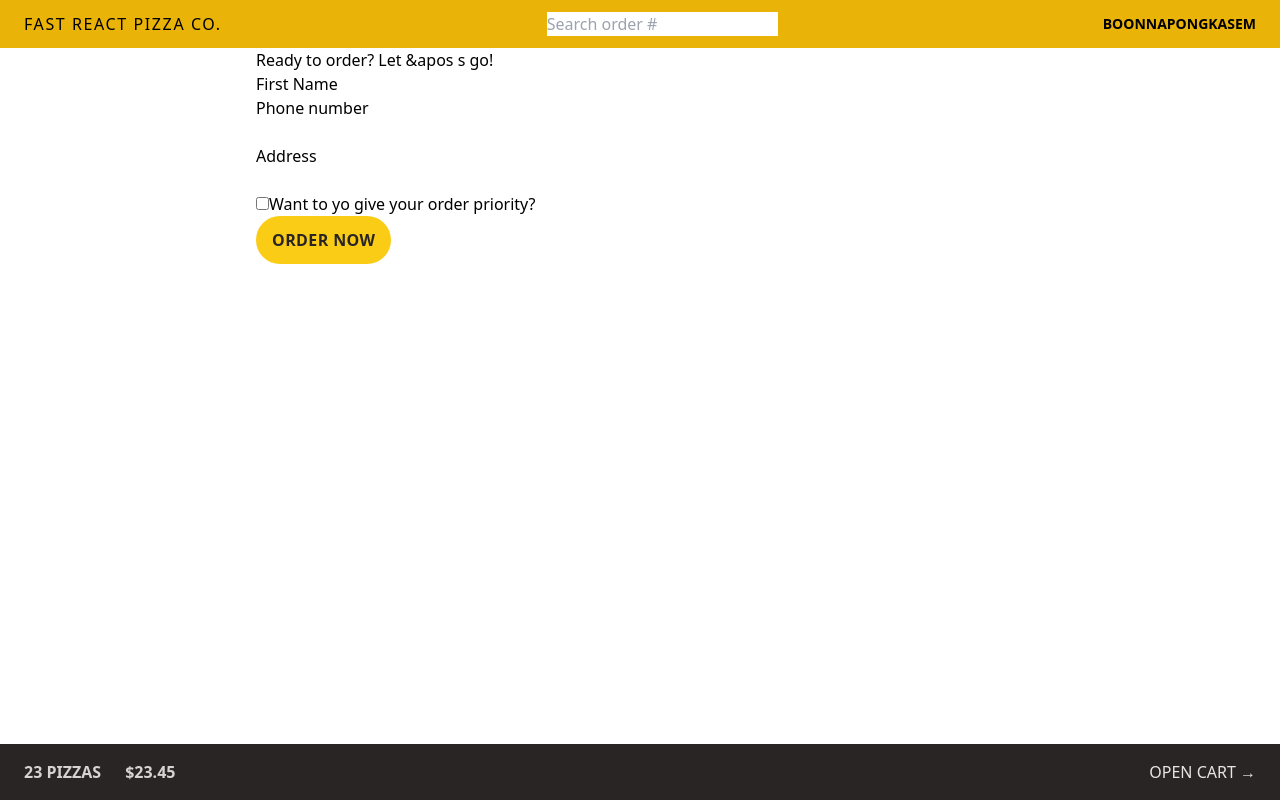
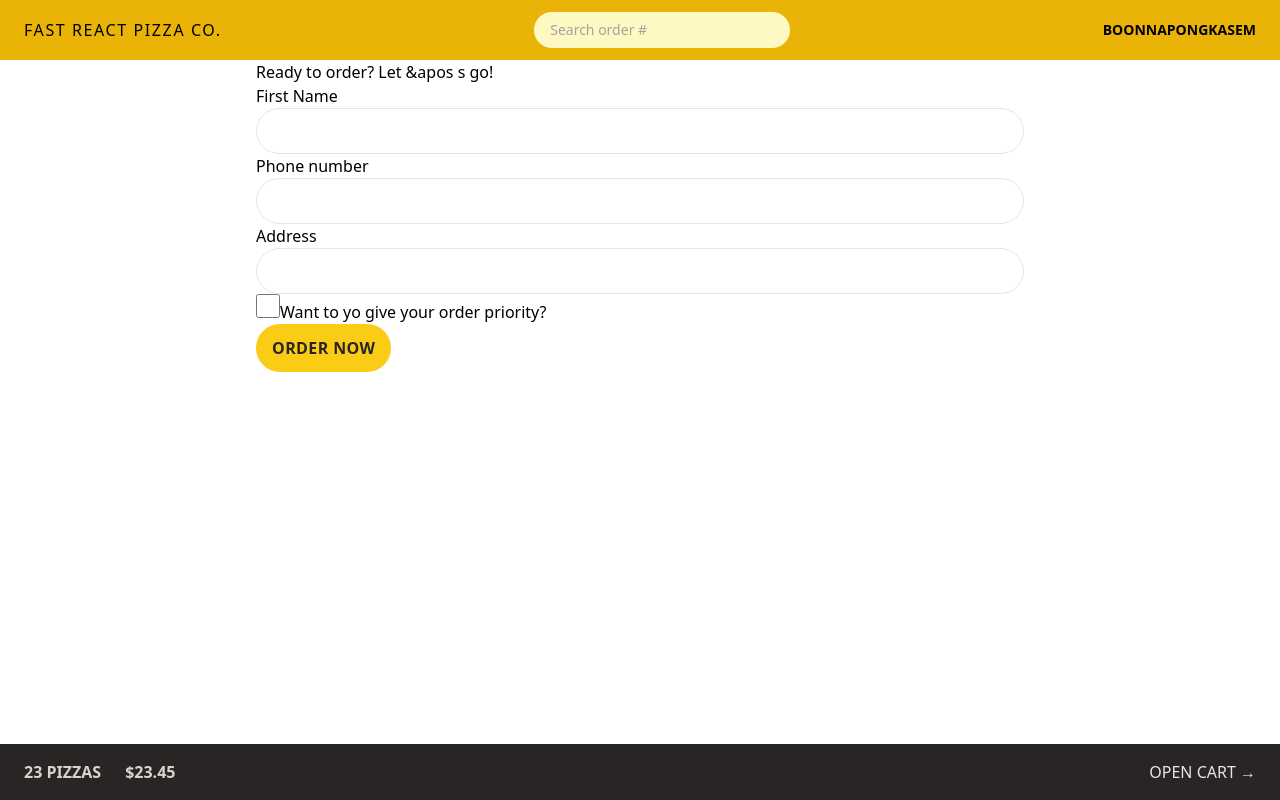
Before and after one commit to Hybola/16-fast-react-pizza-redo, a React (Vite) app: page /order/new in a window 1280 px wide. Built offline with nearby package versions, Linux system fonts and the light colour scheme.

Commit message:
lecture 303-304

```diff
--- a/src/features/order/CreateOrder.jsx
+++ b/src/features/order/CreateOrder.jsx
@@ -45,13 +45,13 @@
       <Form method="POST">
         <div>
           <label>First Name</label>
-          <input type="text" name="customer" required />
+          <input className="input" type="text" name="customer" required />
         </div>
 
         <div>
           <label>Phone number</label>
           <div>
-            <input type="tel" name="phone" required />
+            <input className="input" type="tel" name="phone" required />
           </div>
           {formError?.phone && <p>{formError.phone}</p>}
         </div>
@@ -59,12 +59,13 @@
         <div>
           <label>Address</label>
           <div>
-            <input type="text" name="address" required />
+            <input className="input" type="text" name="address" required />
           </div>
         </div>
 
         <div>
           <input
+            className="h-6 w-6 accent-yellow-400 focus:outline-none focus:ring focus:ring-yellow-400 focus:ring-offset-2"
             type="checkbox"
             name="priority"
             id="priority"
--- a/src/features/order/SearchOrder.jsx
+++ b/src/features/order/SearchOrder.jsx
@@ -16,6 +16,7 @@
         placeholder="Search order #"
         value={query}
         onChange={(e) => setQuery(e.target.value)}
+        className="w-28 rounded-full bg-yellow-100 px-4 py-2 text-sm transition-all duration-300 placeholder:text-stone-400 focus:outline-none focus:ring focus:ring-yellow-500 focus:ring-opacity-50 sm:w-64 sm:focus:w-72"
       />
     </form>
   );
--- a/src/index.css
+++ b/src/index.css
@@ -1,41 +1,47 @@
 @tailwind base;
 @tailwind components;
 @tailwind utilities;
-/* body {
-  font-family: system-ui, -apple-system, BlinkMacSystemFont, 'Segoe UI', Roboto,
-    Oxygen, Ubuntu, Cantarell, 'Open Sans', 'Helvetica Neue', sans-serif;
-  background-color: #f7f7f7;
-  color: #444;
+@layer components {
+  .input {
+    @apply w-full rounded-full border border-stone-200 px-4 py-2 text-sm transition-all duration-300 placeholder:text-stone-400 focus:outline-none focus:ring focus:ring-yellow-400 md:px-6 md:py-3;
   }
-
-.layout {
-  display: grid;
-  grid-template-rows: auto 1fr auto;
-  gap: 32px;
-  height: 100dvh;
-} */
-
   /* https://dev.to/afif/i-made-100-css-loaders-for-your-next-project-4eje */
   .loader {
     width: 45px;
     aspect-ratio: 0.75;
     --c: no-repeat linear-gradient(#333 0 0);
-  background: var(--c) 0% 50%, var(--c) 50% 50%, var(--c) 100% 50%;
+    background:
+      var(--c) 0% 50%,
+      var(--c) 50% 50%,
+      var(--c) 100% 50%;
     background-size: 20% 50%;
     animation: loading 1s infinite linear;
   }
 
   @keyframes loading {
     20% {
-    background-position: 0% 0%, 50% 50%, 100% 50%;
+      background-position:
+        0% 0%,
+        50% 50%,
+        100% 50%;
     }
     40% {
-    background-position: 0% 100%, 50% 0%, 100% 50%;
+      background-position:
+        0% 100%,
+        50% 0%,
+        100% 50%;
     }
     60% {
-    background-position: 0% 50%, 50% 100%, 100% 0%;
+      background-position:
+        0% 50%,
+        50% 100%,
+        100% 0%;
     }
     80% {
-    background-position: 0% 50%, 50% 50%, 100% 100%;
+      background-position:
+        0% 50%,
+        50% 50%,
+        100% 100%;
     }
   }
+}
```
Lines whose indentation alone changed are shown as unchanged.
